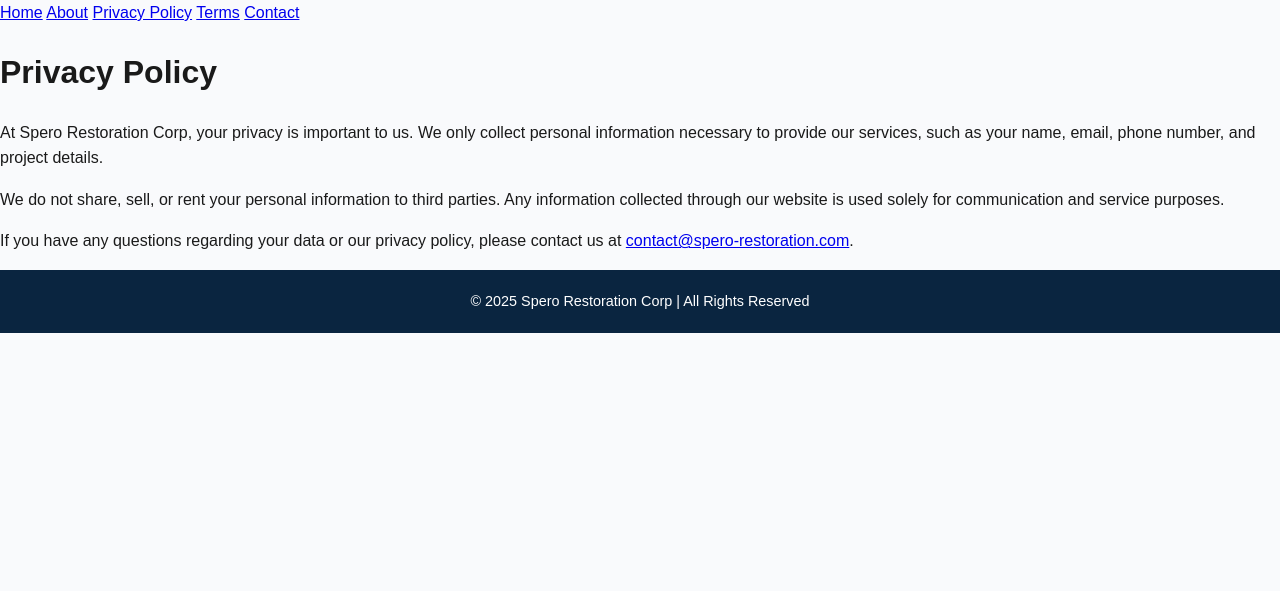
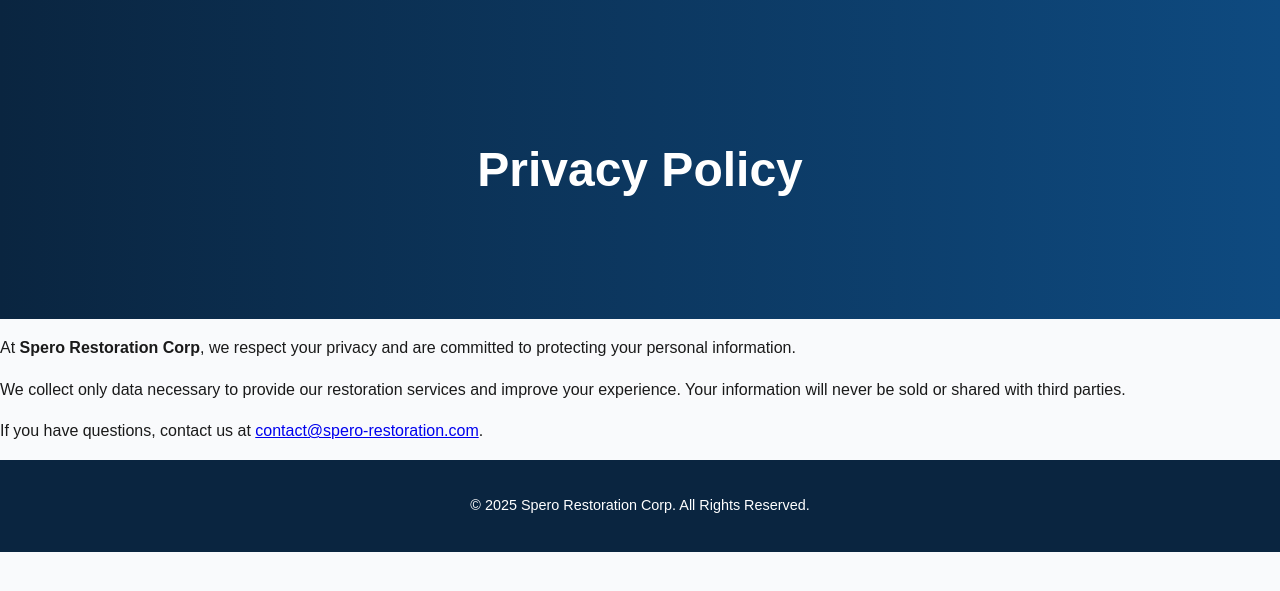
Before and after one commit to ROBERTOMAFFRA/spero-website, a Flask app: page /privacy in a window 1280 px wide. Shown: the top 591 px of the page. Run offline with Flask 3, Linux system fonts and the light colour scheme.

Commit message:
Update privacy.html

```diff
--- a/templates/privacy.html
+++ b/templates/privacy.html
@@ -7,35 +7,18 @@
   <link rel="stylesheet" href="{{ url_for('static', filename='style.css') }}">
 </head>
 <body>
-  <nav>
-    <a href="/">Home</a>
-    <a href="/about">About</a>
-    <a href="/privacy">Privacy Policy</a>
-    <a href="/terms">Terms</a>
-    <a href="#contact">Contact</a>
-  </nav>
-
-  <header>
+  <header class="hero small-hero">
     <h1>Privacy Policy</h1>
   </header>
-
-  <section>
-    <p>
-      At Spero Restoration Corp, your privacy is important to us. We only collect personal information necessary to provide our services,
-      such as your name, email, phone number, and project details.
-    </p>
-    <p>
-      We do not share, sell, or rent your personal information to third parties. Any information collected through our website
-      is used solely for communication and service purposes.
-    </p>
-    <p>
-      If you have any questions regarding your data or our privacy policy, please contact us at
-      <a href="mailto:contact@spero-restoration.com">contact@spero-restoration.com</a>.
-    </p>
-  </section>
-
+  <main>
+    <section>
+      <p>At <strong>Spero Restoration Corp</strong>, we respect your privacy and are committed to protecting your personal information.</p>
+      <p>We collect only data necessary to provide our restoration services and improve your experience. Your information will never be sold or shared with third parties.</p>
+      <p>If you have questions, contact us at <a href="mailto:contact@spero-restoration.com">contact@spero-restoration.com</a>.</p>
+    </section>
+  </main>
   <footer>
-    © 2025 Spero Restoration Corp | All Rights Reserved
+    <p>&copy; 2025 Spero Restoration Corp. All Rights Reserved.</p>
   </footer>
 </body>
 </html>
```
